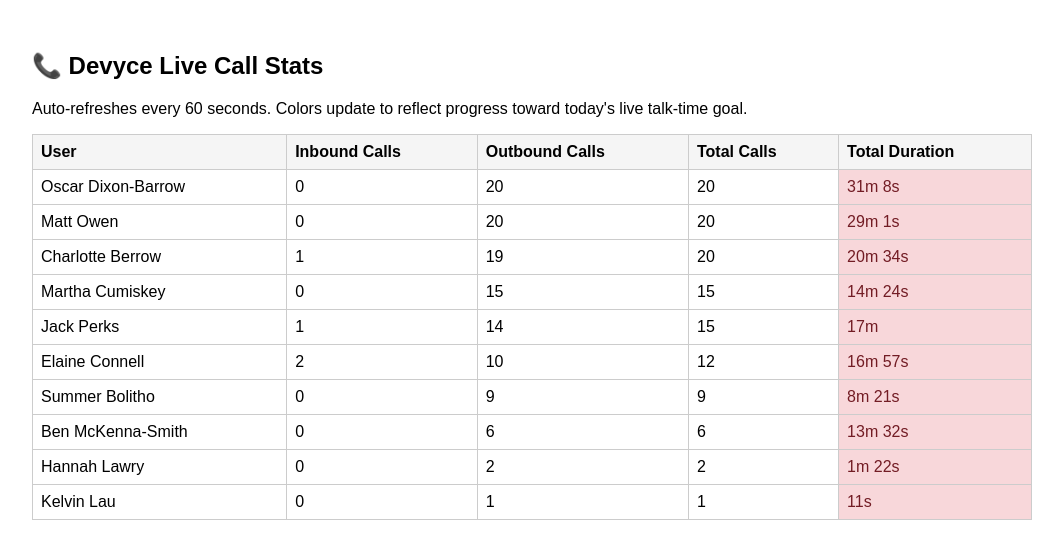
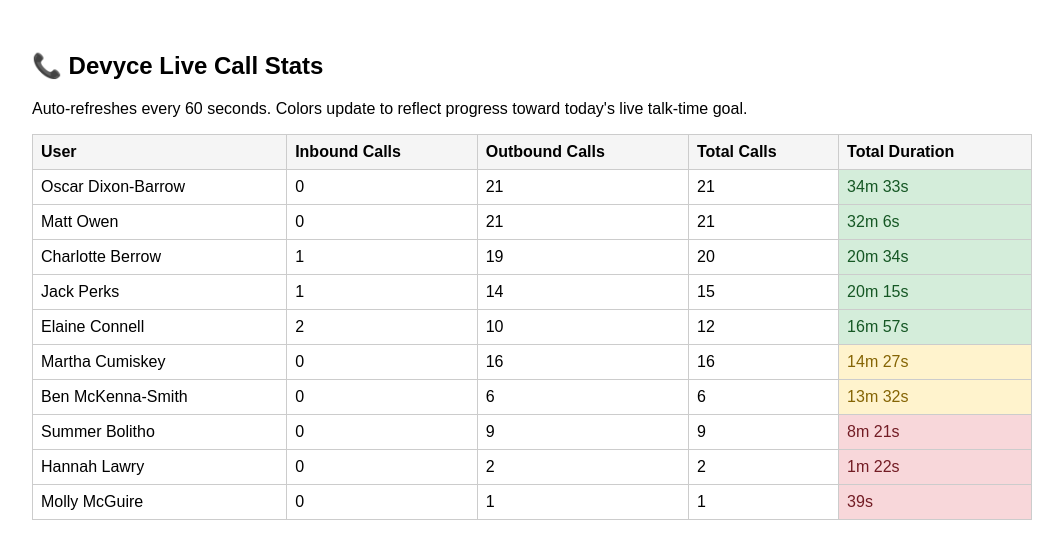
Before and after one commit to bungey42/devyce-scraperv2, a plain HTML site: page index.html in a window 1280 px wide. Shown: the whole page, without its empty margins (108-1171 px from the left). Drawn offline with Linux system fonts and the light colour scheme.

Commit message:
deploy: 1c2b0d99d8f2f219005dd80ad7f56a4f48801db8

```diff
--- a/call-stats.json
+++ b/call-stats.json
@@ -1,31 +1,31 @@
 [
   {
     "User": "Oscar Dixon-Barrow",
-    "User Status": "Engaged",
-    "Outbound Calls": "20",
-    "Outbound Calls Answered": "17",
-    "Outbound Calls Answered %": "85%",
-    "Outbound Duration": "31m 8s",
+    "User Status": "Available",
+    "Outbound Calls": "21",
+    "Outbound Calls Answered": "18",
+    "Outbound Calls Answered %": "86%",
+    "Outbound Duration": "34m 33s",
     "Inbound Calls": "0",
     "Inbound Calls Answered": "0",
     "Inbound Calls Answered %": "0",
     "Inbound Duration": "0",
-    "Total Calls": "20",
-    "Total Duration": "31m 8s"
+    "Total Calls": "21",
+    "Total Duration": "34m 33s"
   },
   {
     "User": "Matt Owen",
     "User Status": "Available",
-    "Outbound Calls": "20",
-    "Outbound Calls Answered": "14",
-    "Outbound Calls Answered %": "70%",
-    "Outbound Duration": "29m 1s",
+    "Outbound Calls": "21",
+    "Outbound Calls Answered": "15",
+    "Outbound Calls Answered %": "71%",
+    "Outbound Duration": "32m 6s",
     "Inbound Calls": "0",
     "Inbound Calls Answered": "0",
     "Inbound Calls Answered %": "0",
     "Inbound Duration": "0",
-    "Total Calls": "20",
-    "Total Duration": "29m 1s"
+    "Total Calls": "21",
+    "Total Duration": "32m 6s"
   },
   {
     "User": "Charlotte Berrow",
@@ -43,35 +43,35 @@
   },
   {
     "User": "Martha Cumiskey",
-    "User Status": "Available",
-    "Outbound Calls": "15",
-    "Outbound Calls Answered": "13",
-    "Outbound Calls Answered %": "87%",
-    "Outbound Duration": "14m 24s",
+    "User Status": "Engaged",
+    "Outbound Calls": "16",
+    "Outbound Calls Answered": "14",
+    "Outbound Calls Answered %": "88%",
+    "Outbound Duration": "14m 27s",
     "Inbound Calls": "0",
     "Inbound Calls Answered": "0",
     "Inbound Calls Answered %": "0",
     "Inbound Duration": "0",
-    "Total Calls": "15",
-    "Total Duration": "14m 24s"
+    "Total Calls": "16",
+    "Total Duration": "14m 27s"
   },
   {
     "User": "Jack Perks",
-    "User Status": "Engaged",
+    "User Status": "Available",
     "Outbound Calls": "14",
     "Outbound Calls Answered": "13",
     "Outbound Calls Answered %": "93%",
-    "Outbound Duration": "17m",
+    "Outbound Duration": "20m 15s",
     "Inbound Calls": "1",
     "Inbound Calls Answered": "0",
     "Inbound Calls Answered %": "0",
     "Inbound Duration": "0",
     "Total Calls": "15",
-    "Total Duration": "17m"
+    "Total Duration": "20m 15s"
   },
   {
     "User": "Elaine Connell",
-    "User Status": "Available",
+    "User Status": "Engaged",
     "Outbound Calls": "10",
     "Outbound Calls Answered": "9",
     "Outbound Calls Answered %": "90%",
@@ -126,17 +126,17 @@
     "Total Duration": "1m 22s"
   },
   {
-    "User": "Kelvin Lau",
+    "User": "Molly McGuire",
     "User Status": "Available",
     "Outbound Calls": "1",
     "Outbound Calls Answered": "1",
     "Outbound Calls Answered %": "100%",
-    "Outbound Duration": "11s",
+    "Outbound Duration": "39s",
     "Inbound Calls": "0",
     "Inbound Calls Answered": "0",
     "Inbound Calls Answered %": "0",
     "Inbound Duration": "0",
     "Total Calls": "1",
-    "Total Duration": "11s"
+    "Total Duration": "39s"
   }
 ]
--- a/index.html
+++ b/index.html
@@ -77,7 +77,21 @@
     }
 
     function durationToMinutes(str) {
-      const [h = 0, m = 0, s = 0] = (str || "0:00:00").split(':').map(Number);
+      if (!str) return 0;
+      let h = 0, m = 0, s = 0;
+
+      const hourMatch = str.match(/(\d+)\s*h/);
+      const minuteMatch = str.match(/(\d+)\s*m/);
+      const secondMatch = str.match(/(\d+)\s*s/);
+
+      if (hourMatch) h = Number(hourMatch[1]);
+      if (minuteMatch) m = Number(minuteMatch[1]);
+      if (secondMatch) s = Number(secondMatch[1]);
+
+      if (!hourMatch && !minuteMatch && !secondMatch) {
+        [h = 0, m = 0, s = 0] = str.split(':').map(Number);
+      }
+
       return h * 60 + m + s / 60;
     }
 
```
